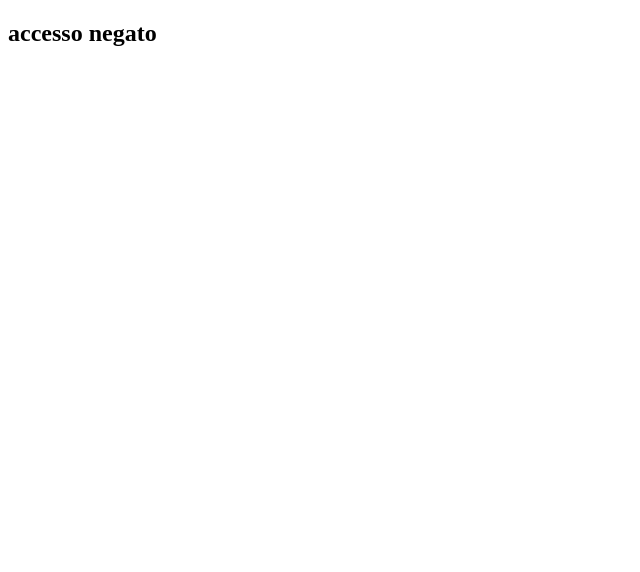
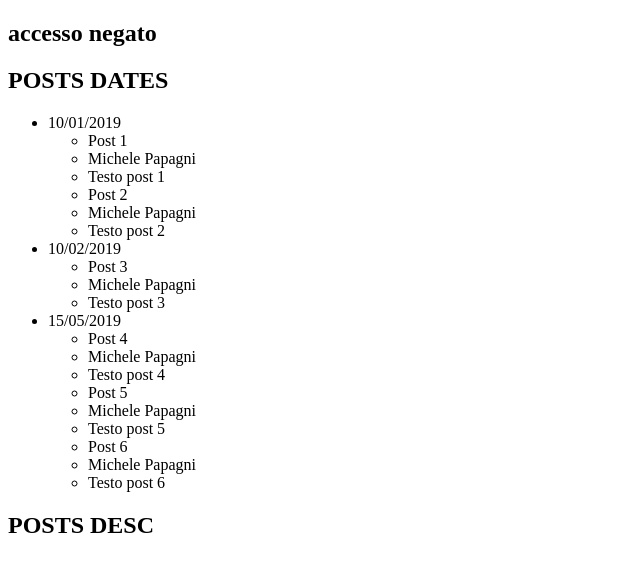
Before and after one commit to maino1997/php-snacks-b1, a PHP site: page / in a window 1280 px wide. Before the commit the part shown is almost empty. Shown: the top 572 px of the page, without its empty margins (0-640 px from the left). Run offline with PHP 8.4, Linux system fonts and the light colour scheme.

Commit message:
snack 2 completed

```diff
--- a/index.php
+++ b/index.php
@@ -22,6 +22,57 @@ if(strlen($name) < 3 && strpos($mail , '.') && strpos($mail , '@') && is_numeric
 }
 ?>
 
+<!-- Snack 2
+Creare un array di array. Ogni array figlio avrà come chiave una data in questo formato: DD-MM-YYYY es
+01-01-2007 e come valore un array di post associati a quella data. Stampare ogni data con i relativi post. -->
+
+<?php
+
+$posts = [
+
+    '10/01/2019' => [
+        [
+            'title' => 'Post 1',
+            'author' => 'Michele Papagni',
+            'text' => 'Testo post 1'
+        ],
+        [
+            'title' => 'Post 2',
+            'author' => 'Michele Papagni',
+            'text' => 'Testo post 2'
+        ],
+    ],
+    '10/02/2019' => [
+        [
+            'title' => 'Post 3',
+            'author' => 'Michele Papagni',
+            'text' => 'Testo post 3'
+        ]
+    ],
+    '15/05/2019' => [
+        [
+            'title' => 'Post 4',
+            'author' => 'Michele Papagni',
+            'text' => 'Testo post 4'
+        ],
+        [
+            'title' => 'Post 5',
+            'author' => 'Michele Papagni',
+            'text' => 'Testo post 5'
+        ],
+        [
+            'title' => 'Post 6',
+            'author' => 'Michele Papagni',
+            'text' => 'Testo post 6'
+        ]
+    ],
+];
+
+$keys = array_keys((array)$posts);
+
+?>
+
+
 <!DOCTYPE html>
 <html lang="en">
 <head>
@@ -34,5 +85,31 @@ if(strlen($name) < 3 && strpos($mail , '.') && strpos($mail , '@') && is_numeric
     <h2>
 <?php echo $message ?>
     </h2>
-</body>
+
+    <h2>POSTS DATES</h2>
+    <ul>
+        <?php for($i = 0; $i < count($keys); $i++) : ?>
+
+            <li> <?php echo $keys[$i]   ?> </li>
+
+
+            <?php for($y = 0; $y < count($posts[$keys[$i]]); $y++) : ?>
+
+             <ul>
+
+                 <li> <?php echo $posts[$keys[$i]][$y]['title']  ?> </li>
+                 <li> <?php echo $posts[$keys[$i]][$y]['author']  ?> </li>
+                 <li> <?php echo $posts[$keys[$i]][$y]['text']   ?> </li>
+
+             </ul>
+
+                <?php endfor; ?>
+            <?php endfor; ?>
+        </ul>
+
+
+    <h2>POSTS DESC</h2>
+    <ul>
+        </ul>
+    </body>
 </html>
```
